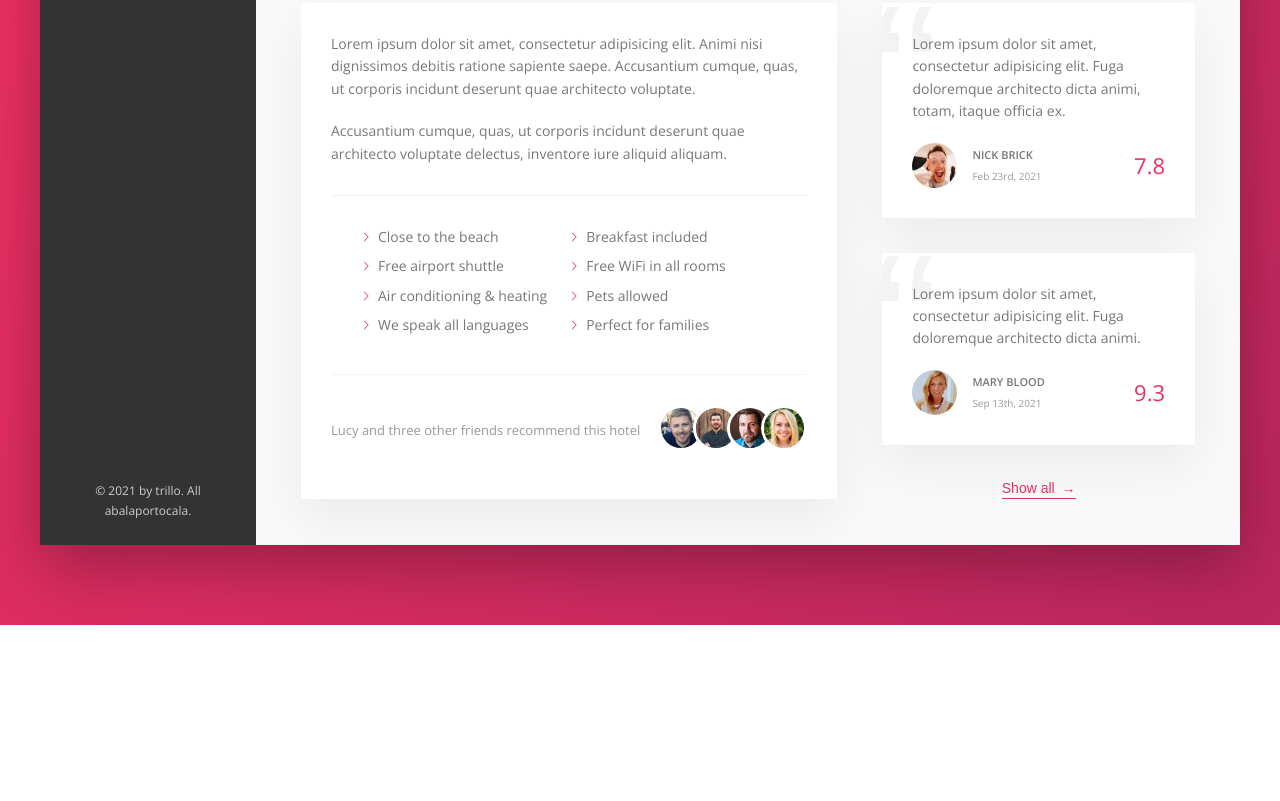
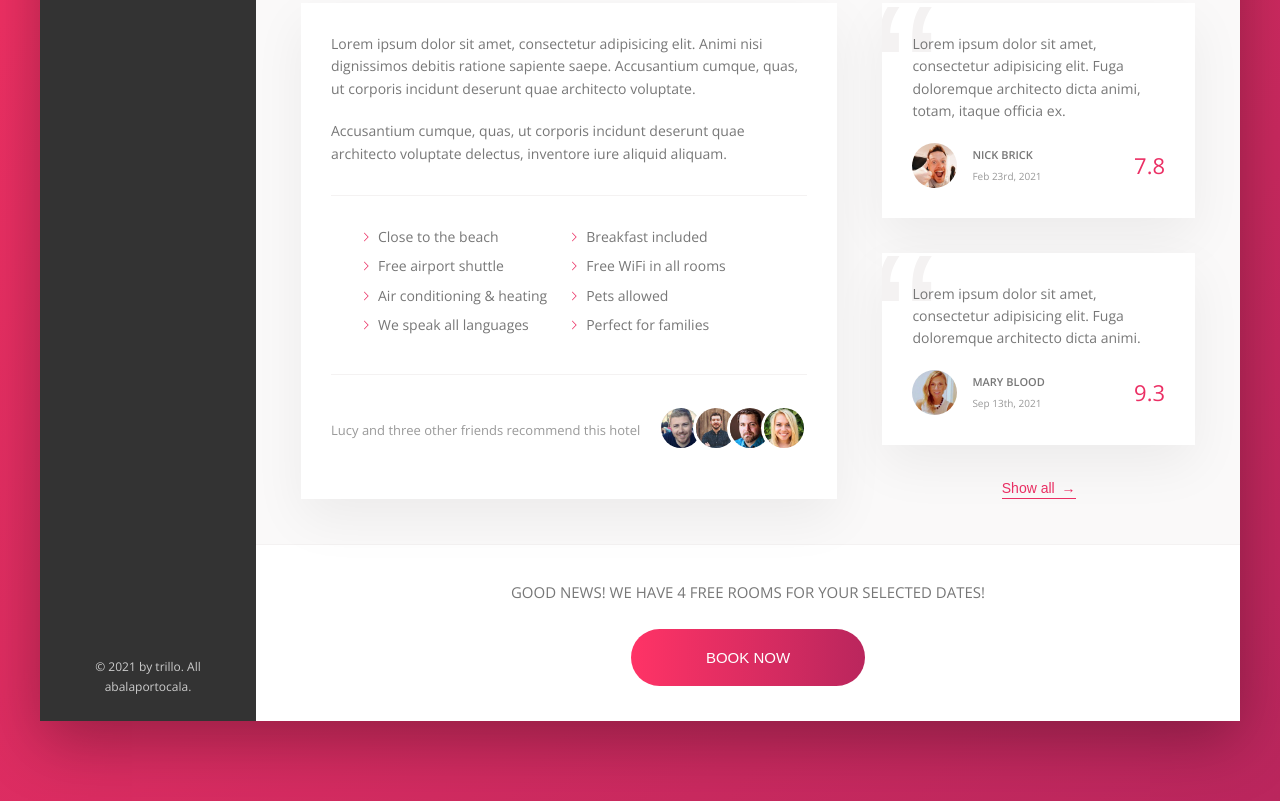
Before and after one commit to icamp/advanced-css-course, a website: page Trillo/index.html in a window 1280 px wide. Shown: the part 648-1449 px from the top of the page. Before the commit the page ends 1273 px from the top, so only its background shows below. Drawn offline with nearby package versions, Linux system fonts and the light colour scheme.

Commit message:
building the CTA section - done

```diff
--- a/Trillo/index.html
+++ b/Trillo/index.html
@@ -191,9 +191,18 @@
                                     <div class="review__rating">9.3</div>
                                 </figcaption>
                             </figure>
-
                             <button class="btn-inline">Show all <span>&rarr;</span></button>
                         </div>
+                    </div>
+
+                    <div class="cta">
+                        <h2 class="cta__book-now">
+                            Good news! We have 4 free rooms for your selected dates!
+                        </h2>
+                        <button class="btn">
+                            <span class="btn__visible">Book now</span>
+                            <span class="btn__invisible">Only 4 rooms left</span>
+                        </button>
                     </div>
 
                 </main>
--- a/Trillo/sass/_components.scss
+++ b/Trillo/sass/_components.scss
@@ -456,3 +456,66 @@
       z-index: 1;
    }
 }
+
+
+/////////////////////////////////////
+//   CTA
+.cta {
+   padding: 3.5rem 0;
+   text-align: center;
+
+   &__book-now {
+      font-size: 1.5rem;
+      font-weight: 300;
+      text-transform: uppercase;
+      margin-bottom: 2.5rem;
+   }
+}
+
+.btn {
+   font-size: 1.5rem;
+   font-weight: 300;
+   text-transform: uppercase;
+   border-radius: 100px;
+   border: none;
+   background-image: linear-gradient(to right, var(--color-primary-light), var(--color-primary-dark));
+   color: #fff;
+   position: relative;
+   overflow: hidden;
+   cursor: pointer;
+
+   & > * {
+      display: inline-block;
+      height: 100%;
+      width: 100%;
+      transition: all .2s;
+   }
+
+   &__visible {
+      padding: 2rem 7.5rem;
+   }
+
+   &__invisible {
+      position: absolute;
+      padding: 2rem 0;
+      left: 0;
+      top: -100%;    // -100% moves up exactly the height of the element
+   }
+
+   &:hover {
+      background-image: linear-gradient(to left, var(--color-primary-light), var(--color-primary-dark));
+   }
+
+   &:hover &__visible {
+      transform: translateY(100%);
+   }
+
+   &:hover &__invisible {
+      top: 0;
+   }
+
+   &:focus {
+      outline: none;
+      animation: pulsate 1s infinite;
+   }
+}
```
Also changed, not shown: Trillo/css/style.css.
